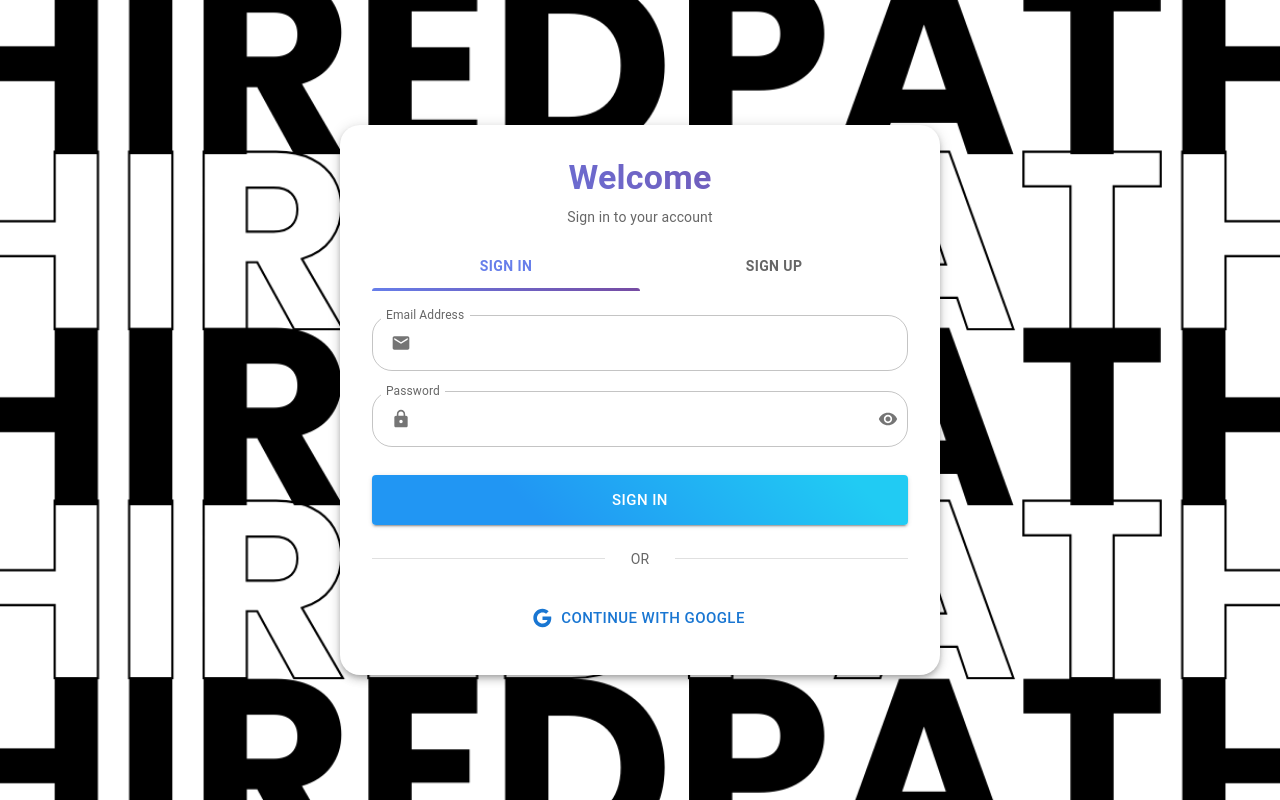
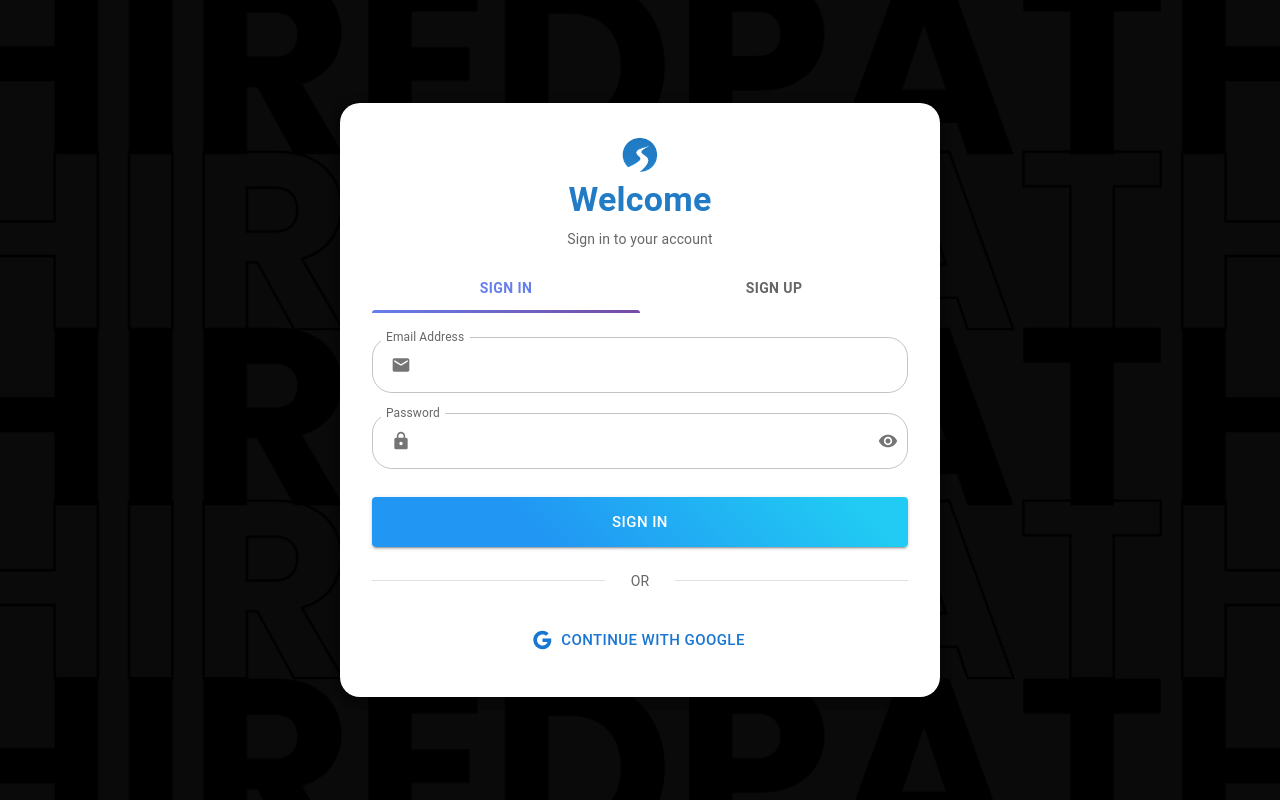
Before and after one commit to AngeloParungao/HiredPath, a React (Vite) app in the folder Frontend/: page /login in a window 1280 px wide. Built offline with nearby package versions, Linux system fonts and the light colour scheme; no server answers.

Commit message:
refactor: clean for initial deployment

```diff
--- a/Frontend/src/App.jsx
+++ b/Frontend/src/App.jsx
@@ -23,7 +23,7 @@ function App() {
             <Route index element={<Dashboard />} />
             <Route path="/application" element={<Application />} />
             <Route path="/notification" element={<Notification />} />
-            <Route path="/profile" element={<Profile />} />
+            {/* <Route path="/profile" element={<Profile />} /> */}
           </Route>
         </Route>
       </Routes>
--- a/Frontend/src/components/Sidebar.jsx
+++ b/Frontend/src/components/Sidebar.jsx
@@ -24,7 +24,6 @@ const Sidebar = () => {
   const navItems = [
     { label: "Dashboard", icon: <DashboardIcon />, to: "/" },
     { label: "Application", icon: <WorkIcon />, to: "/application" },
-    // { label: "Notification", icon: <NotificationsIcon />, to: "/notification" },
   ];
 
   const userItems = [
@@ -83,7 +82,11 @@ const Sidebar = () => {
           {navItems.map((item) => (
             <ListItem key={item.label} disablePadding>
               <Tooltip title={!hovered ? item.label : ""} placement="right">
-                <ListItemButton component={Link} to={item.to}>
+                <ListItemButton
+                  component={Link}
+                  to={item.to}
+                  disabled={item.label === "Profile"}
+                >
                   <ListItemIcon
                     sx={{
                       minWidth: 40,
@@ -117,6 +120,7 @@ const Sidebar = () => {
                   component={item.to ? Link : "button"}
                   to={item.to}
                   onClick={item.action}
+                  disabled={item.label === "Profile"}
                 >
                   <ListItemIcon sx={{ minWidth: 40 }}>{item.icon}</ListItemIcon>
 
--- a/Frontend/src/pages/Auth.jsx
+++ b/Frontend/src/pages/Auth.jsx
@@ -29,7 +29,9 @@ const Auth = () => {
         display: "flex",
         alignItems: "center",
         justifyContent: "center",
+        backgroundColor: "#0a0a0aff", // solid color behind
         backgroundImage: "url(./assets/images/HIREDPATH.png)",
+        backgroundRepeat: "no-repeat",
         backgroundSize: "cover",
         backgroundPosition: "center",
         p: 2,
@@ -52,21 +54,25 @@ const Auth = () => {
         }}
       >
         <Box textAlign="center" mb={2} height="100%" overflow="auto">
+          <Box>
+            <img
+              src="./assets/images/HiredPathLogo.png"
+              alt="HiredPath"
+              height={40}
+            />
             <Typography
               variant="h4"
               component="h1"
               gutterBottom
               sx={{
                 fontWeight: "bold",
-              background: "linear-gradient(45deg, #667eea, #764ba2)",
-              backgroundClip: "text",
-              WebkitBackgroundClip: "text",
-              WebkitTextFillColor: "transparent",
+                color: "#217cc5",
                 mb: 1,
               }}
             >
               Welcome
             </Typography>
+          </Box>
           <Typography variant="body2" color="text.secondary">
             {tabValue === 0
               ? "Sign in to your account"
--- a/Frontend/src/pages/Dashboard.jsx
+++ b/Frontend/src/pages/Dashboard.jsx
@@ -53,10 +53,10 @@ const Dashboard = () => {
   const [applicationDelta, setApplicationDelta] = useState(0);
   const [lineData, setLineData] = useState([]);
   const [data, setData] = useState([
-    { label: "Applied", value: "", color: "#0088FE" },
-    { label: "Interview", value: "", color: "#FFBB28" },
-    { label: "Rejected", value: "", color: "#ff3f3fff" },
-    { label: "Offer", value: "", color: "#00C49F" },
+    { label: "Applied", value: 0, color: "#0088FE" },
+    { label: "Interview", value: 0, color: "#FFBB28" },
+    { label: "Rejected", value: 0, color: "#ff3f3fff" },
+    { label: "Offer", value: 0, color: "#00C49F" },
   ]);
 
   useEffect(() => {
@@ -64,6 +64,8 @@ const Dashboard = () => {
     getApplicationPercentage();
     getApplicationsOverTime();
   }, [applications]);
+
+  const total = data.reduce((acc, item) => acc + (Number(item.value) || 0), 0);
 
   const filterStatus = () => {
     setData(
@@ -259,8 +261,10 @@ const Dashboard = () => {
                       {
                         innerRadius: 30,
                         outerRadius: 60,
-                        data,
-                        // arcLabel: "value",
+                        data:
+                          total === 0
+                            ? [{ label: "No Data", value: 1, color: "#D3D3D3" }] // gray circle
+                            : data,
                       },
                     ]}
                     width={150}
```
Also changed, not shown: 1 other file (tests, documents, lock files or other folders). Lines whose indentation alone changed are shown as unchanged.
